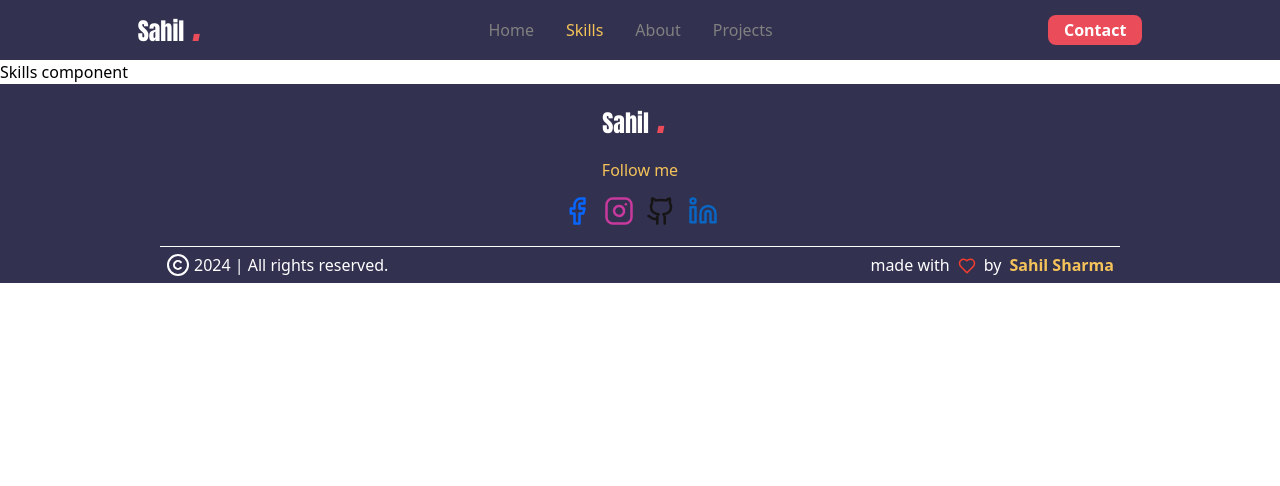
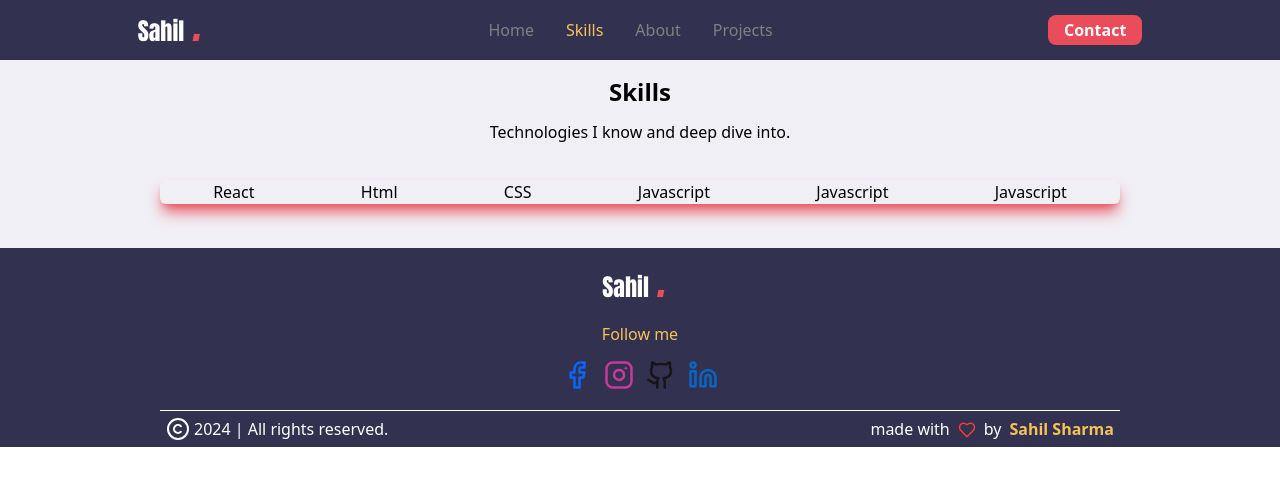
Before and after one commit to SAHIL-Sharma21/my_Portfolio, a React (Vite) app in the folder portfolio website/: page /skills in a window 1280 px wide. Shown: the top 486 px of the page. Built offline with nearby package versions, Linux system fonts and the light colour scheme.

Commit message:
skills added

```diff
--- a/portfolio website/src/components/Footer/Footer.jsx
+++ b/portfolio website/src/components/Footer/Footer.jsx
@@ -16,14 +16,14 @@ function Footer() {
                 <div className='mt-1 flex justify-between gap-x-3 my-2'>
                    <Link to={'https://www.facebook.com/profile.php?id=100007484589958'} className={hoverClass}  target='__blank'> <Facebook color='#0866FF' size={30}/> </Link>
                    <Link to={'https://instagram.com/isahilsharma21_?igshid=OGQ5ZDc2ODk2ZA%3D%3D&utm_source=qr'} target='__blank' className={hoverClass}> <Instagram  color='#C7399C' size={30}/></Link>
-                   <Link to={'https://github.com/SAHIL-Sharma21'} target='__blank' className={hoverClass}> <Github  color='#161414' size={30}/></Link>
+                   <Link to={'https://github.com/SAHIL-Sharma21'} target='__blank' className={hoverClass}> <Github  color='#161414' size={30} /></Link>
                    <Link to={'https://www.linkedin.com/in/sahil-sharma2001/'} target='__blank' className={hoverClass}> <Linkedin color='#0A66C2' size={30} /></Link>
                 </div>
           </div>
           <hr className='mt-3 text-white'/>
           <div className='flex justify-between gap-y-4 p-1.5'>
             <div className='flex gap-1'> <Copyright color='white'/> <p className='text-white'>2024 | All rights reserved.</p> </div>
-            <div className='flex gap-2 text-white'>made with <Heart color='#F73E2F' size={18} className='items-center mt-1' /> by <span className='text-varYellow font-bold'>Sahil Sharma</span></div>
+            <div className='flex gap-2 text-white'>made with <Heart color='#F73E2F' size={18}  className='items-center mt-1' /> by <span className='text-varYellow font-bold'>Sahil Sharma</span></div>
           </div>
         </div>
 
--- a/portfolio website/src/components/Home/Home.jsx
+++ b/portfolio website/src/components/Home/Home.jsx
@@ -4,7 +4,7 @@ import {NavLink} from 'react-router-dom'
 function Home() {
   return (
     <>
-      <div className='w-full bg-background flex justify-center mb-5 '>
+      <div className='w-full bg-background flex justify-center pb-5 '>
         <div className='w-9/12 flex justify-around  rounded-lg mt-6 h-max shadow-lg shadow-primary mb-6'>
              <div className='bg-primary text-white rounded-tl-lg rounded-bl-lg w-3/4'>
                 <div className='p-4 flex flex-col justify-around  align-middle gap-5 mt-5'>
--- a/portfolio website/src/components/Skiils/Skills.jsx
+++ b/portfolio website/src/components/Skiils/Skills.jsx
@@ -2,7 +2,20 @@ import React from 'react'
 
 function Skills() {
   return (
-    <div>Skills component</div>
+    <>
+      <div className='w-full bg-background flex justify-center items-center flex-col pb-5 gap-3  '>
+          <h1 className='font-sans font-bold mt-4 text-2xl'>Skills</h1>
+          <p>Technologies I know and deep dive into.</p>
+          <div className='w-9/12 flex justify-around  rounded-md mt-6 h-full shadow-lg shadow-varRed mb-6'>
+            <div>React</div>
+            <div>Html</div>
+            <div>CSS</div>
+            <div>Javascript</div>
+            <div>Javascript</div>
+            <div>Javascript</div>
+          </div>
+      </div>
+    </>
   )
 }
 
```
